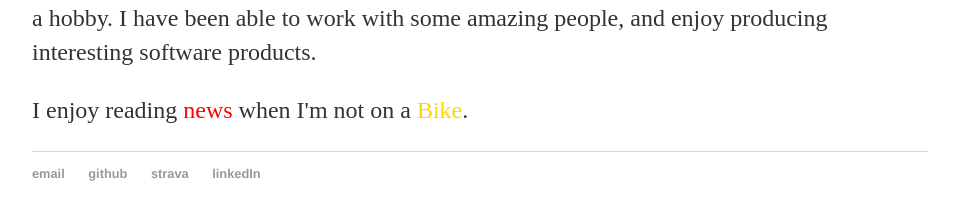
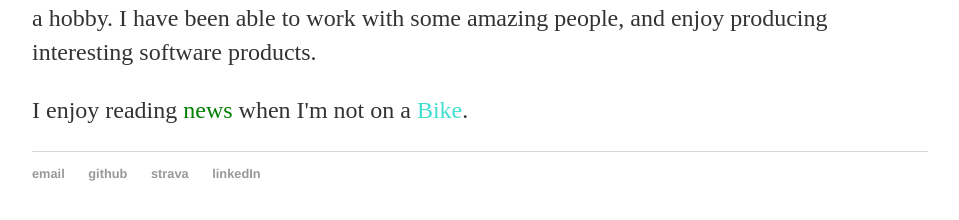
Before and after one commit to joerickard/personalWebsite, a Jekyll site: the page built from about/index.html, in a window 1280 px wide. Shown: the part 233-453 px from the top of the page, without its empty margins (160-1119 px from the left). Built offline with Jekyll 4.4.1, drawn with Linux system fonts in a browser that asks for light colours.

Commit message:
colors change

```diff
--- a/about/index.html
+++ b/about/index.html
@@ -6,5 +6,5 @@ title: About Joe Rickard
 		<div class="about">
 			<h1>About</h1>
 			<p>I've attended CU Boulder for the past 2 years. While living in Boulder I picked up cycling as a hobby. I have been able to work with some amazing people, and enjoy producing interesting software products.</p>
-			<p>I enjoy reading <a href="https://news.ycombinator.com/"style="color:red"target="_blank">news</a> when I'm not on a <a href="https://www.strava.com/athletes/10227888"style="color:gold"target="_blank">Bike</a>.</p>
+			<p>I enjoy reading <a href="https://news.ycombinator.com/"style="color:green"target="_blank">news</a> when I'm not on a <a href="https://www.strava.com/athletes/10227888"style="color:turquoise"target="_blank">Bike</a>.</p>
 		</div>
```
